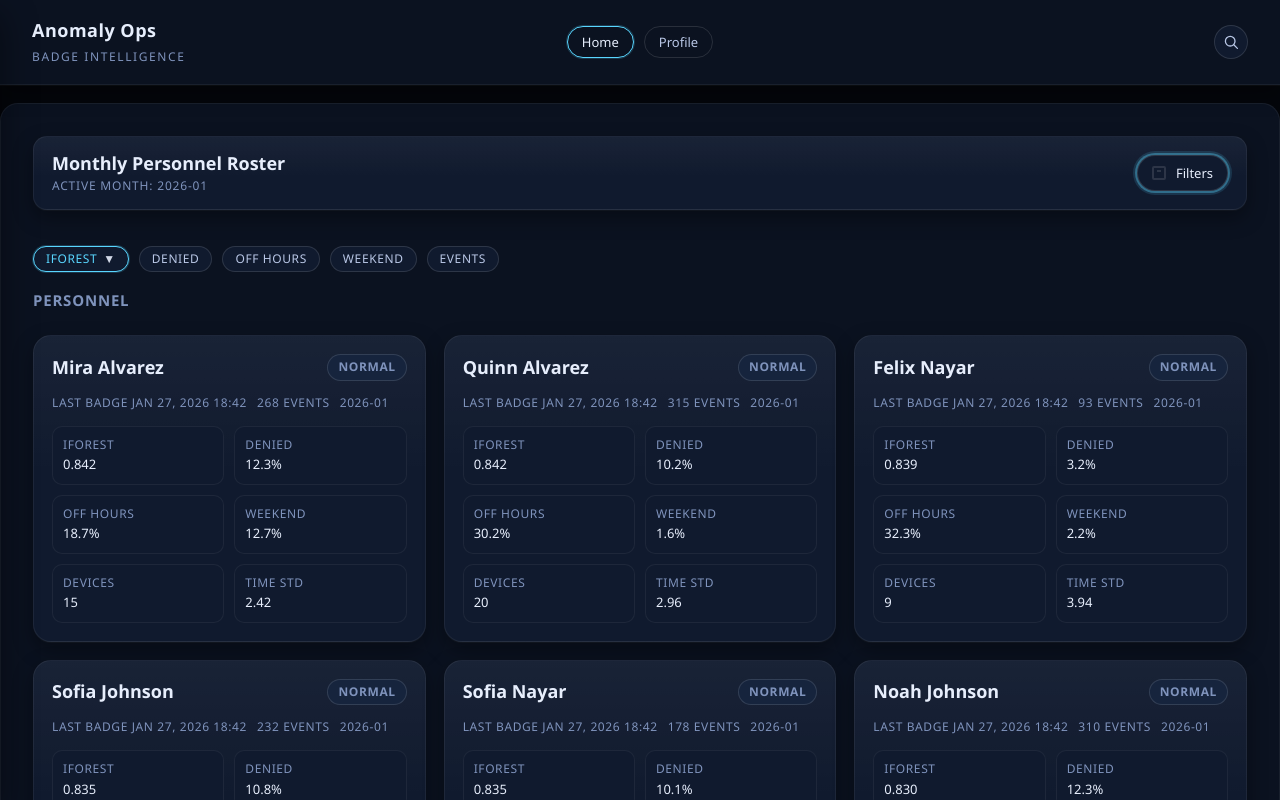
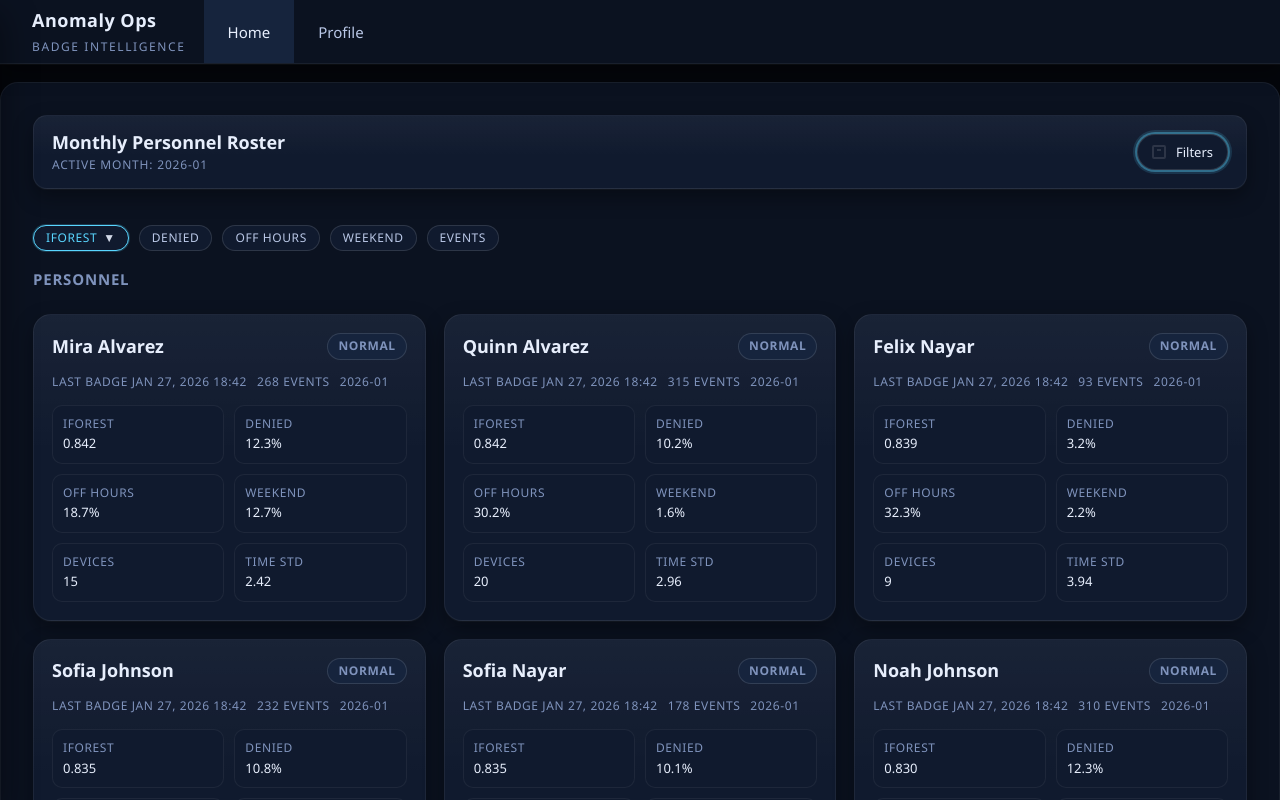
Before and after one commit to JohnArigo/anomaly_detection_demo, a React (Vite) app: page / in a window 1280 px wide. Shown: the top 800 px of the page. Built offline with nearby package versions, Linux system fonts and the light colour scheme.

Commit message:
topbar styling

```diff
--- a/src/components/layout/TopBar.tsx
+++ b/src/components/layout/TopBar.tsx
@@ -1,9 +1,5 @@
-import { useEffect, useRef, useState } from "react";
 import type { PersonOption } from "../ui/PersonSelect";
 import type { View } from "../../types/navigation";
-import { PersonCombobox } from "../PersonCombobox";
-import { MonthPicker } from "../ui/MonthPicker";
-import "./TopBarSearch.css";
 
 type TopBarProps = {
   activeView: View;
@@ -19,53 +15,10 @@ type TopBarProps = {
 export const TopBar = ({
   activeView,
   onNavigate,
-  people,
   selectedPersonId,
-  onSelectPerson,
-  monthKey,
-  monthOptions,
-  onMonthChange,
 }: TopBarProps) => {
-  const [isSearchExpanded, setIsSearchExpanded] = useState(false);
-  const searchButtonRef = useRef<HTMLButtonElement | null>(null);
-  const searchWrapRef = useRef<HTMLDivElement | null>(null);
   const isProfile = activeView === "profile";
   const hasSelection = Boolean(selectedPersonId);
-  const selectedLabel =
-    people.find((person) => person.id === selectedPersonId)?.name ?? null;
-  const rosterOptions = people.map((person) => ({
-    value: person.id,
-    label: person.name,
-  }));
-
-  useEffect(() => {
-    if (!isSearchExpanded) return;
-    const input = searchWrapRef.current?.querySelector("input");
-    if (input instanceof HTMLInputElement) {
-      window.requestAnimationFrame(() => input.focus());
-    }
-  }, [isSearchExpanded]);
-
-  useEffect(() => {
-    if (!isSearchExpanded) return;
-    const onKeyDown = (event: KeyboardEvent) => {
-      if (event.key === "Escape") {
-        setIsSearchExpanded(false);
-        searchButtonRef.current?.focus();
-      }
-    };
-    document.addEventListener("keydown", onKeyDown);
-    return () => document.removeEventListener("keydown", onKeyDown);
-  }, [isSearchExpanded]);
-
-  const onToggleSearch = () => {
-    if (isSearchExpanded) {
-      setIsSearchExpanded(false);
-      searchButtonRef.current?.focus();
-      return;
-    }
-    setIsSearchExpanded(true);
-  };
 
   return (
     <header className="topbar">
@@ -74,16 +27,7 @@ export const TopBar = ({
           <div className="topbar__title">Anomaly Ops</div>
           <div className="topbar__subtitle">Badge Intelligence</div>
         </div>
-        {isProfile && (
-          <div className="topbar__crumbs">
-            <span className="crumb">Roster</span>
-            <span className="crumb__divider">/</span>
-            <span className="crumb crumb--active">Profile</span>
-          </div>
-        )}
-      </div>
-
-      <nav className="topbar__nav topbar__center" aria-label="Primary">
+        <nav className="topbar__nav" aria-label="Primary">
           <button
             type="button"
             className={`nav-tab ${
@@ -110,58 +54,9 @@ export const TopBar = ({
             <span className="nav-hint">Select a person to view Profile</span>
           )}
         </nav>
+      </div>
 
-      <div className="topbar__actions topbar__right">
-        <div className="topbar-search">
-          <button
-            ref={searchButtonRef}
-            type="button"
-            className="topbar-search__toggle"
-            aria-label={isSearchExpanded ? "Close search" : "Open search"}
-            onClick={onToggleSearch}
-          >
-            <svg
-              className="topbar-search__icon"
-              viewBox="0 0 20 20"
-              role="img"
-              aria-hidden="true"
-            >
-              <circle cx="9" cy="9" r="6" fill="none" stroke="currentColor" strokeWidth="1.6" />
-              <line
-                x1="13.5"
-                y1="13.5"
-                x2="18"
-                y2="18"
-                stroke="currentColor"
-                strokeWidth="1.6"
-                strokeLinecap="round"
-              />
-            </svg>
-          </button>
-
-          {isSearchExpanded && (
-            <div className="topBarSearchBlock" ref={searchWrapRef}>
-              <MonthPicker
-                monthKey={monthKey}
-                monthOptions={monthOptions}
-                onChange={onMonthChange}
-                ariaLabel="Select month"
-              />
-              <PersonCombobox
-                options={rosterOptions}
-                selectedValue={selectedPersonId || null}
-                selectedLabel={selectedLabel}
-                onSelect={(personId) => {
-                  onSelectPerson(personId);
-                  onNavigate("profile");
-                  setIsSearchExpanded(false);
-                }}
-                isProfile={isProfile}
-              />
-            </div>
-          )}
-        </div>
-      </div>
+      <div className="topbar__actions topbar__right" />
     </header>
   );
 };
--- a/src/components/layout/TopBarSearch.css
+++ /dev/null
@@ -1,53 +0,0 @@
-.topbar-search {
-  display: inline-flex;
-  align-items: center;
-  gap: var(--space-2);
-}
-
-.topbar-search__toggle {
-  display: inline-flex;
-  align-items: center;
-  justify-content: center;
-  width: 34px;
-  height: 34px;
-  border-radius: 999px;
-  border: 1px solid var(--border-default);
-  background: var(--surface-2);
-  color: var(--text-secondary);
-  cursor: pointer;
-  transition: border-color var(--t-fast) var(--ease-out),
-    color var(--t-fast) var(--ease-out),
-    background-color var(--t-fast) var(--ease-out);
-}
-
-.topbar-search__toggle:hover {
-  color: var(--text-primary);
-  border-color: var(--border-strong);
-  background: var(--panel-hover);
-}
-
-.topbar-search__toggle:focus-visible {
-  outline: none;
-  box-shadow: var(--focus);
-}
-
-.topbar-search__icon {
-  width: 16px;
-  height: 16px;
-}
-
-.topBarSearchBlock {
-  display: inline-flex;
-  align-items: center;
-  gap: var(--space-2);
-  min-width: 220px;
-}
-
-.topBarSearchBlock input[type="month"]::-webkit-calendar-picker-indicator {
-  filter: invert(1) brightness(1.2);
-  opacity: 0.8;
-}
-
-.topBarSearchBlock input[type="month"]:focus-visible::-webkit-calendar-picker-indicator {
-  opacity: 1;
-}
--- a/src/styles/topbar.css
+++ b/src/styles/topbar.css
@@ -3,9 +3,10 @@
   color: var(--text-primary);
   display: grid;
   grid-template-columns: 1fr auto 1fr;
-  align-items: center;
+  align-items: stretch;
   gap: var(--space-4);
-  padding: var(--space-4) var(--space-6);
+  padding: 0 var(--space-6);
+  height: 64px;
   position: sticky;
   top: 0;
   z-index: var(--z-header);
@@ -17,6 +18,7 @@
   display: flex;
   align-items: center;
   gap: var(--space-4);
+  height: 100%;
 }
 
 .topbar__brand {
@@ -42,6 +44,7 @@
   display: flex;
   align-items: center;
   gap: var(--space-3);
+  height: 100%;
 }
 
 .topbar__center {
@@ -74,18 +77,24 @@
 
 .topbar__nav {
   display: flex;
-  gap: var(--space-2);
+  gap: 0;
   align-items: center;
+  height: 100%;
 }
 
 .nav-tab {
   background: transparent;
   color: var(--text-secondary);
-  border: 1px solid var(--border-default);
-  padding: 6px 14px;
-  border-radius: 999px;
+  border: none;
+  padding: 0 var(--space-5);
+  border-radius: 0;
   cursor: pointer;
-  font-size: var(--text-sm);
+  font-size: var(--text-md);
+  height: 100%;
+  align-self: stretch;
+  display: inline-flex;
+  align-items: center;
+  justify-content: center;
   transition: background-color var(--t-med) var(--ease-out),
     border-color var(--t-med) var(--ease-out),
     color var(--t-med) var(--ease-out),
@@ -100,8 +109,9 @@
 
 .nav-tab--active {
   color: var(--text-primary);
-  border-color: var(--accent-primary);
-  box-shadow: 0 0 0 1px rgba(89, 214, 255, 0.2);
+  background: var(--surface-3);
+  border-color: transparent;
+  box-shadow: none;
 }
 
 .nav-tab:disabled {
```
Lines whose indentation alone changed are shown as unchanged.
